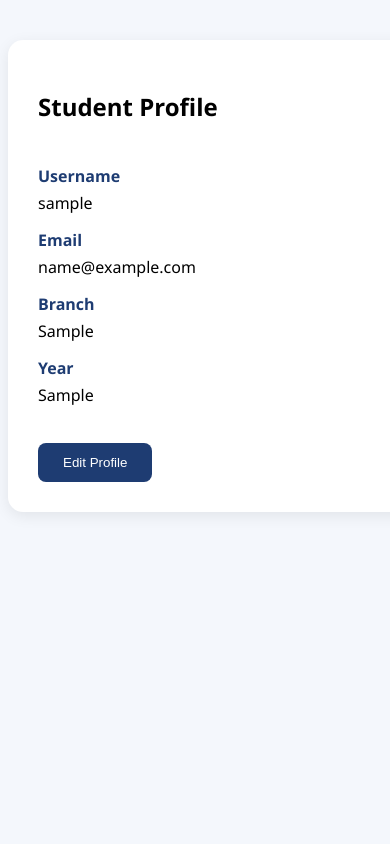
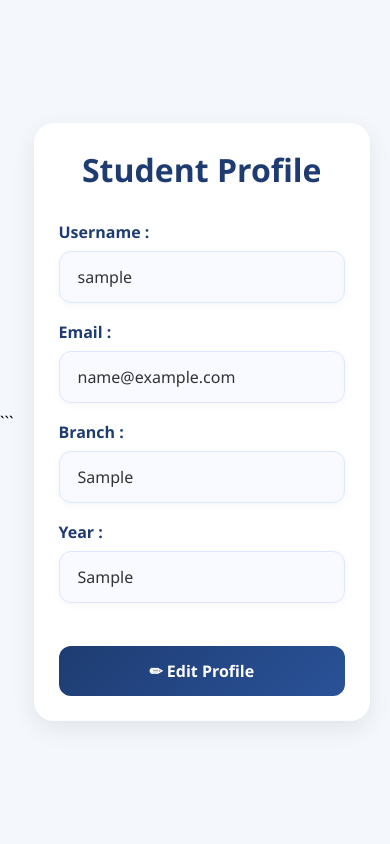
Before and after one commit to Nanditha586/Online-Quiz, a Django app: page /profile/ in a window 390 px wide; the page is wider, and only the part inside the window is pictured. Run offline with Django 5.2, Linux system fonts and the light colour scheme; a user stored in the database is signed in; tables that the repository leaves empty hold one stand-in row (values such as "Sample post").

Commit message:
changes are made

````diff
--- a/quiz_platform/templates/quiz_list.html
+++ b/quiz_platform/templates/quiz_list.html
@@ -343,6 +343,12 @@
         </a>
 
     {% endif %}
+    {% if user_role and user_role.role == 'student' %}
+
+        <a href="/profile/">
+            Profile
+        </a>
+    {% endif %}
 
     <a href="/logout/">
         Logout
--- /dev/null
+++ b/quiz_platform/templates/sql.csv
@@ -0,0 +1,6 @@
+question,option1,option2,option3,option4,correct_answer,marks,negative_marks
+What is SQL?,Structured Query Language,Simple Query Language,Structured Question Language,Simple Question Language,Structured Query Language,1,0
+Which of the following is a valid SQL statement?,SELECT * FROM table_name;,GET ALL FROM table_name;,FETCH ALL FROM table_name;,RETRIEVE ALL FROM table_name;,SELECT * FROM table_name;,1,0
+Which SQL command is used to delete data from a database?,DELETE,REMOVE,ERASE,CLEAR,DELETE,1,0
+Which SQL command is used to update data in a database?,UPDATE,MODIFY,CHANGE,ALTER,UPDATE,1,0
+Which SQL command is used to create a new table in a database?,CREATE TABLE,NEW TABLE,MAKE TABLE,BUILD TABLE,CREATE TABLE,1,0
--- a/quiz_platform/templates/student_profile.html
+++ b/quiz_platform/templates/student_profile.html
@@ -1,54 +1,114 @@
 {% load static %}
 
 <!DOCTYPE html>
-<html>
+
+<html lang="en">
+
 <head>
 
-<title>Student Profile</title>
+```
+<meta charset="UTF-8">
+
+<meta
+    name="viewport"
+    content="width=device-width, initial-scale=1.0"
+>
+
+<title>
+    Student Profile
+</title>
 
 <style>
 
+    *{
+        margin:0;
+        padding:0;
+        box-sizing:border-box;
+        font-family:'Segoe UI',sans-serif;
+    }
+
     body{
-    font-family:'Segoe UI';
         background:#f4f7fc;
+        min-height:100vh;
+        display:flex;
+        justify-content:center;
+        align-items:center;
     }
 
     .container{
-    width:700px;
-    margin:40px auto;
+        width:100%;
+        display:flex;
+        justify-content:center;
+        align-items:center;
+        padding:20px;
     }
 
     .profile-card{
+        width:700px;
         background:white;
-    padding:30px;
-    border-radius:15px;
-    box-shadow:0 4px 15px rgba(0,0,0,.08);
+        padding:35px;
+        border-radius:20px;
+        box-shadow:
+            0 8px 25px
+            rgba(0,0,0,.08);
+    }
+
+    .profile-card h2{
+        text-align:center;
+        color:#1e3c72;
+        margin-bottom:30px;
+        font-size:32px;
     }
 
     .profile-row{
-    margin-bottom:15px;
+        display:flex;
+        align-items:center;
+        margin-bottom:18px;
     }
 
     .label{
-    font-weight:bold;
+        width:150px;
+        font-weight:700;
         color:#1e3c72;
+        font-size:16px;
     }
 
     .value{
-    margin-top:5px;
+        flex:1;
+        background:#f8faff;
+        border:1px solid #dbe7ff;
+        padding:14px 18px;
+        border-radius:12px;
+        color:#333;
+        font-weight:500;
+        box-shadow:
+            0 2px 8px
+            rgba(0,0,0,.04);
     }
 
     .edit-btn{
-    background:#1e3c72;
+        width:100%;
+        margin-top:25px;
+        border:none;
+        padding:14px;
+        font-size:16px;
+        font-weight:600;
         color:white;
-    border:none;
-    padding:12px 25px;
-    border-radius:8px;
+        border-radius:12px;
         cursor:pointer;
+
+        background:
+            linear-gradient(
+                135deg,
+                #1e3c72,
+                #2a5298
+            );
+
+        transition:.3s;
     }
 
     .edit-btn:hover{
-    opacity:.9;
+        transform:translateY(-2px);
     }
 
     /* Modal */
@@ -61,15 +121,26 @@ body{
         top:0;
         width:100%;
         height:100%;
-    background:rgba(0,0,0,.5);
+        background:
+            rgba(0,0,0,.5);
     }
 
     .modal-content{
         background:white;
         width:500px;
+        max-width:90%;
         margin:5% auto;
-    padding:25px;
-    border-radius:15px;
+        padding:30px;
+        border-radius:20px;
+        box-shadow:
+            0 10px 30px
+            rgba(0,0,0,.15);
+    }
+
+    .modal-content h2{
+        text-align:center;
+        color:#1e3c72;
+        margin-bottom:25px;
     }
 
     .modal-content input{
@@ -77,23 +148,70 @@ body{
         padding:12px;
         margin-bottom:15px;
         border:1px solid #ddd;
-    border-radius:8px;
+        border-radius:10px;
+        font-size:15px;
+    }
+
+    .modal-content input:focus{
+        outline:none;
+        border-color:#2a5298;
+    }
+
+    .button-group{
+        display:flex;
+        gap:10px;
+        margin-top:10px;
     }
 
     .save-btn{
+        flex:1;
         background:#198754;
         color:white;
         border:none;
-    padding:12px 20px;
-    border-radius:8px;
+        padding:12px;
+        border-radius:10px;
+        cursor:pointer;
+        font-size:15px;
+        font-weight:600;
     }
 
     .close-btn{
+        flex:1;
         background:#dc3545;
         color:white;
         border:none;
-    padding:12px 20px;
-    border-radius:8px;
+        padding:12px;
+        border-radius:10px;
+        cursor:pointer;
+        font-size:15px;
+        font-weight:600;
+    }
+
+    .save-btn:hover,
+    .close-btn:hover{
+        opacity:.9;
+    }
+
+    @media(max-width:768px){
+
+        .profile-card{
+            width:100%;
+            padding:25px;
+        }
+
+        .profile-row{
+            flex-direction:column;
+            align-items:flex-start;
+            gap:8px;
+        }
+
+        .label{
+            width:100%;
+        }
+
+        .value{
+            width:100%;
+        }
     }
 
 </style>
@@ -106,45 +224,63 @@ body{
 
 <div class="profile-card">
 
-        <h2>Student Profile</h2>
-
-        <br>
+    <h2>
+        Student Profile
+    </h2>
 
     <div class="profile-row">
-            <div class="label">Username</div>
+
+        <div class="label">
+            Username :
+        </div>
+
         <div class="value">
             {{ user.username }}
         </div>
+
     </div>
 
     <div class="profile-row">
-            <div class="label">Email</div>
+
+        <div class="label">
+            Email :
+        </div>
+
         <div class="value">
             {{ user.email }}
         </div>
+
     </div>
 
     <div class="profile-row">
-            <div class="label">Branch</div>
+
+        <div class="label">
+            Branch :
+        </div>
+
         <div class="value">
             {{ profile.branch }}
         </div>
+
     </div>
 
     <div class="profile-row">
-            <div class="label">Year</div>
+
+        <div class="label">
+            Year :
+        </div>
+
         <div class="value">
             {{ profile.year }}
         </div>
+
     </div>
-
-        <br>
 
     <button
         class="edit-btn"
         onclick="openModal()"
     >
-            Edit Profile
+        ✏ Edit Profile
     </button>
 
 </div>
@@ -160,9 +296,9 @@ body{
 
 <div class="modal-content">
 
-        <h2>Edit Profile</h2>
-
-        <br>
+    <h2>
+        Edit Profile
+    </h2>
 
     <form method="POST">
 
@@ -206,6 +342,8 @@ body{
             placeholder="Confirm Password"
         >
 
+        <div class="button-group">
+
             <button
                 type="submit"
                 class="save-btn"
@@ -221,21 +359,26 @@ body{
                 Cancel
             </button>
 
+        </div>
+
     </form>
 
 </div>
+```
 
 </div>
 
 <script>
 
 function openModal(){
+
     document.getElementById(
         "editModal"
     ).style.display="block";
 }
 
 function closeModal(){
+
     document.getElementById(
         "editModal"
     ).style.display="none";
@@ -249,6 +392,7 @@ window.onclick=function(event){
     );
 
     if(event.target==modal){
+
         modal.style.display="none";
     }
 }
--- a/quiz_platform/users/views.py
+++ b/quiz_platform/users/views.py
@@ -97,22 +97,21 @@ def staff_register(request):
     )
 
 
+from django.contrib import messages
+
+
+
 def user_login(request):
 
     if request.method == 'POST':
 
         username = request.POST['username']
-
         password = request.POST['password']
 
         user = authenticate(
-
             request,
-
             username=username,
-
             password=password
-
         )
 
         if user is not None:
@@ -133,11 +132,16 @@ def user_login(request):
                 'user_dashboard'
             )
 
+        else:
+            messages.error(
+                request,
+                "Invalid username or password."
+            )
+
     return render(
         request,
         'login.html'
     )
-
 
 def user_logout(request):
 
````
Also changed, not shown: quiz_platform/quizzes/views.py (+14 -12 lines), quiz_platform/templates/leaderboard.html (+15 -0 lines), quiz_platform/templates/start_quiz.html (+290 -74 lines), quiz_platform/users/css/style.css (+10 -1 lines), quiz_platform/users/templates/login.html (+12 -0 lines). Lines whose indentation alone changed are shown as unchanged.
